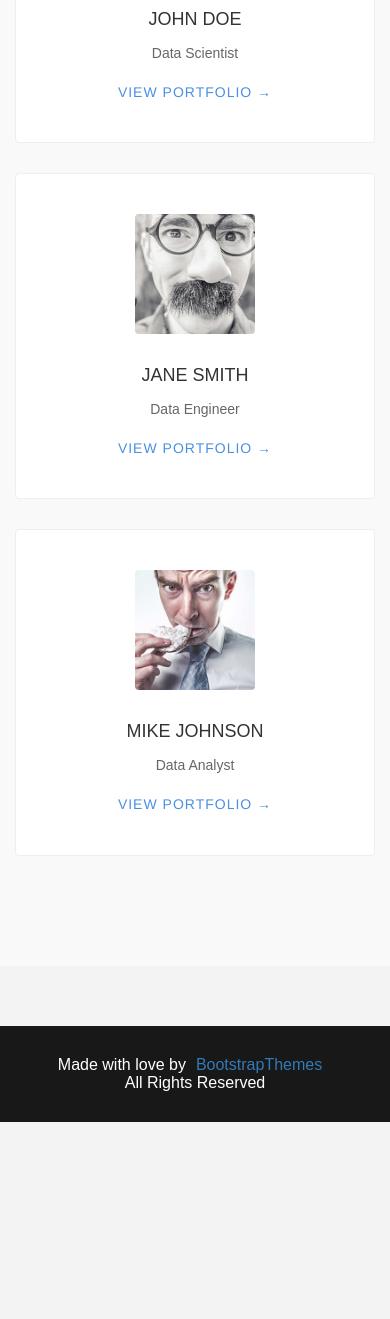
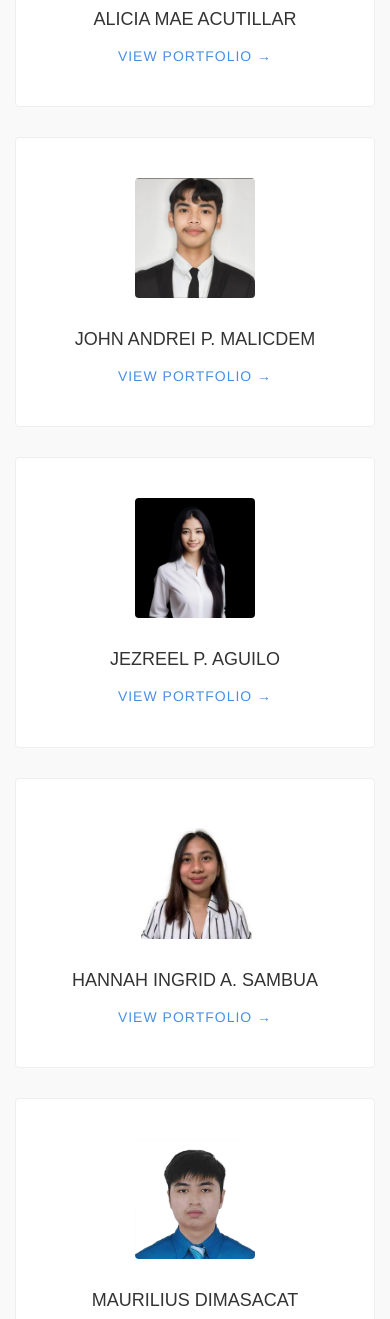
Before and after one commit to samjoshuadud/naip-client, a plain HTML site: page index.html in a window 390 px wide. Shown: the part 7389-8708 px from the top of the page. Before the commit the page ends 8511 px from the top, so only its background shows below. Drawn offline with Linux system fonts and the light colour scheme.

Commit message:
Finished 1

```diff
--- a/index.html
+++ b/index.html
@@ -395,11 +395,10 @@
 						<div class="col-md-4">
 							<div class="affiliation-card wow fadeInUp" data-wow-duration="0.5s" style="background: #fff; border-radius: 4px; padding: 40px 20px; margin-bottom: 30px; text-align: center; transition: all 0.3s ease;">
 								<div class="affiliation-image" style="margin-bottom: 25px;">
-									<img src="images/tm1.jpg" alt="Affiliate 1" style="width: 120px; height: 120px; border-radius: 4px; object-fit: cover;">
+									<img src="images/mae.png" alt="Affiliate 1" style="width: 120px; height: 120px; border-radius: 4px; object-fit: cover;">
 								</div>
-								<h3 style="color: #333; font-size: 18px; margin-bottom: 10px; font-weight: 500;">John Doe</h3>
-								<p style="color: #666; font-size: 14px; margin-bottom: 20px;">Data Scientist</p>
-								<a href="#" class="portfolio-link" style="color: #4a90e2; font-size: 14px; text-decoration: none; font-weight: 500; letter-spacing: 1px;">VIEW PORTFOLIO →</a>
+								<h3 style="color: #333; font-size: 18px; margin-bottom: 10px; font-weight: 500;">Alicia Mae Acutillar</h3>
+								<a href="http://alicia.infinityfreeapp.com/" target="_blank" class="portfolio-link" style="color: #4a90e2; font-size: 14px; text-decoration: none; font-weight: 500; letter-spacing: 1px;">VIEW PORTFOLIO →</a>
 							</div>
 						</div>
 
@@ -407,11 +406,30 @@
 						<div class="col-md-4">
 							<div class="affiliation-card wow fadeInUp" data-wow-duration="0.7s" style="background: #fff; border-radius: 4px; padding: 40px 20px; margin-bottom: 30px; text-align: center; transition: all 0.3s ease;">
 								<div class="affiliation-image" style="margin-bottom: 25px;">
-									<img src="images/tm2.jpg" alt="Affiliate 2" style="width: 120px; height: 120px; border-radius: 4px; object-fit: cover;">
+									<img src="images/andrei.jpg" alt="Affiliate 2" style="width: 120px; height: 120px; border-radius: 4px; object-fit: cover;">
 								</div>
-								<h3 style="color: #333; font-size: 18px; margin-bottom: 10px; font-weight: 500;">Jane Smith</h3>
-								<p style="color: #666; font-size: 14px; margin-bottom: 20px;">Data Engineer</p>
-								<a href="#" class="portfolio-link" style="color: #4a90e2; font-size: 14px; text-decoration: none; font-weight: 500; letter-spacing: 1px;">VIEW PORTFOLIO →</a>
+								<h3 style="color: #333; font-size: 18px; margin-bottom: 10px; font-weight: 500;">John Andrei P. Malicdem</h3>
+								<a href="http://andreipera.rf.gd/" class="portfolio-link" target="_blank" style="color: #4a90e2; font-size: 14px; text-decoration: none; font-weight: 500; letter-spacing: 1px;">VIEW PORTFOLIO →</a>
+							</div>
+						</div>
+
+						<div class="col-md-4">
+							<div class="affiliation-card wow fadeInUp" data-wow-duration="0.7s" style="background: #fff; border-radius: 4px; padding: 40px 20px; margin-bottom: 30px; text-align: center; transition: all 0.3s ease;">
+								<div class="affiliation-image" style="margin-bottom: 25px;">
+									<img src="images/jezrel.png" alt="Affiliate 3" style="width: 120px; height: 120px; border-radius: 4px; object-fit: cover;">
+								</div>
+								<h3 style="color: #333; font-size: 18px; margin-bottom: 10px; font-weight: 500;">Jezreel P. Aguilo</h3>
+								<a href="https://aguilojezreelporfolio.wuaze.com/" class="portfolio-link" target="_blank" style="color: #4a90e2; font-size: 14px; text-decoration: none; font-weight: 500; letter-spacing: 1px;">VIEW PORTFOLIO →</a>
+							</div>
+						</div>
+
+						<div class="col-md-4">
+							<div class="affiliation-card wow fadeInUp" data-wow-duration="0.7s" style="background: #fff; border-radius: 4px; padding: 40px 20px; margin-bottom: 30px; text-align: center; transition: all 0.3s ease;">
+								<div class="affiliation-image" style="margin-bottom: 25px;">
+									<img src="images/hanna.png" alt="Affiliate 5" style="width: 120px; height: 120px; border-radius: 4px; object-fit: cover;">
+								</div>
+								<h3 style="color: #333; font-size: 18px; margin-bottom: 10px; font-weight: 500;">Hannah Ingrid A. Sambua</h3>
+								<a href="http://hans.ct.ws/" class="portfolio-link" target="_blank" style="color: #4a90e2; font-size: 14px; text-decoration: none; font-weight: 500; letter-spacing: 1px;">VIEW PORTFOLIO →</a>
 							</div>
 						</div>
 
@@ -419,11 +437,10 @@
 						<div class="col-md-4">
 							<div class="affiliation-card wow fadeInUp" data-wow-duration="0.9s" style="background: #fff; border-radius: 4px; padding: 40px 20px; margin-bottom: 30px; text-align: center; transition: all 0.3s ease;">
 								<div class="affiliation-image" style="margin-bottom: 25px;">
-									<img src="images/tm3.jpg" alt="Affiliate 3" style="width: 120px; height: 120px; border-radius: 4px; object-fit: cover;">
+									<img src="images/maurilus.png" alt="Affiliate 3" style="width: 120px; height: 120px; border-radius: 4px; object-fit: cover;">
 								</div>
-								<h3 style="color: #333; font-size: 18px; margin-bottom: 10px; font-weight: 500;">Mike Johnson</h3>
-								<p style="color: #666; font-size: 14px; margin-bottom: 20px;">Data Analyst</p>
-								<a href="#" class="portfolio-link" style="color: #4a90e2; font-size: 14px; text-decoration: none; font-weight: 500; letter-spacing: 1px;">VIEW PORTFOLIO →</a>
+								<h3 style="color: #333; font-size: 18px; margin-bottom: 10px; font-weight: 500;">Maurilius Dimasacat</h3>
+								<a href="http://md-portfolio.html-5.me/" class="portfolio-link" style="color: #4a90e2; font-size: 14px; text-decoration: none; font-weight: 500; letter-spacing: 1px;">VIEW PORTFOLIO →</a>
 							</div>
 						</div>
 					</div>
```
Also changed, not shown: images/andrei.jpg (added), images/hanna.png (added), images/jezrel.png (added), images/mae.png (added), images/maurilus.png (added).
